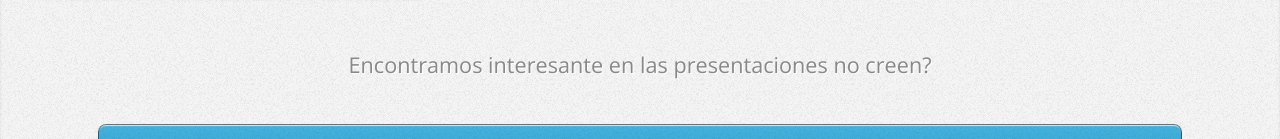
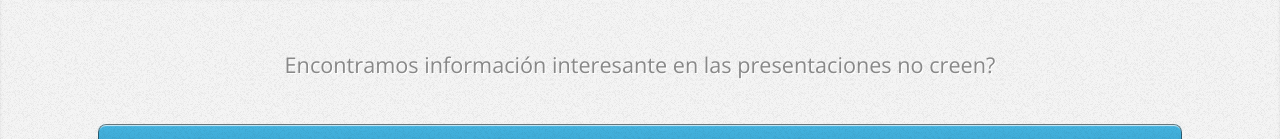
Before and after one commit to AEsquerra/AEsquerra.github.io, a plain HTML site: page index.html in a window 1280 px wide. Shown: the part 1914-2053 px from the top of the page. Drawn offline with nearby package versions, Linux system fonts and the light colour scheme.

Commit message:
Update index.html

```diff
--- a/index.html
+++ b/index.html
@@ -91,7 +91,7 @@
 						</div>
 					</div>
 					<footer>
-						<p>Encontramos interesante en las presentaciones no creen?</p>
+						<p>Encontramos información interesante en las presentaciones no creen?</p>
 						<a href="#contact" class="button big scrolly">Ahora conoce mi portafolio de evidencias de la materia Sistemas Operativos II</a>
 					</footer>
 				</article>
```
